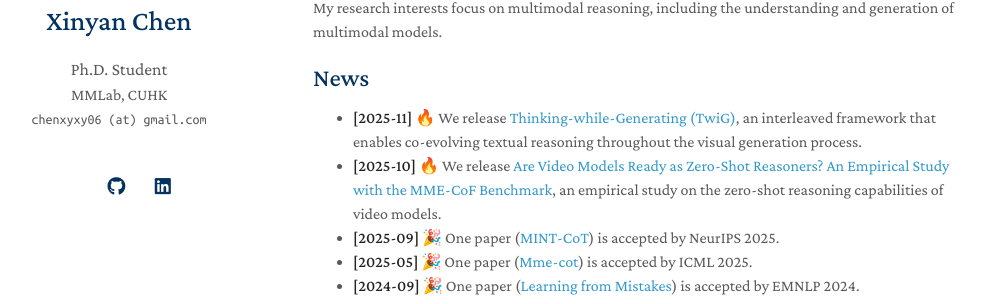
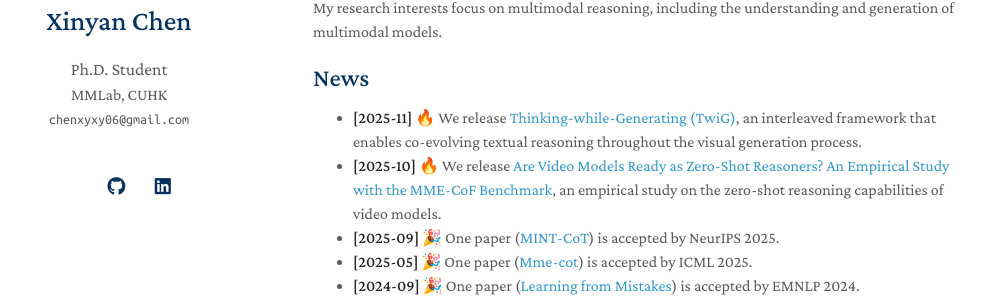
Before and after one commit to xinyan-cxy/xinyan-cxy.github.io, a Jekyll site: the page built from index.md, in a window 1280 px wide. Shown: the part 181-485 px from the top of the page, without its empty margins (157-1143 px from the left). Built offline with Jekyll 4.4.1, drawn with Linux system fonts in a browser that asks for light colours; a style sheet for code colours, icons or effects is not loaded; our own code applies the rules of GitHub Pages for plain Markdown files.

```diff
--- a/_config.yml
+++ b/_config.yml
@@ -2,7 +2,7 @@
 title: Xinyan Chen
 position: Ph.D. Student
 affiliation: MMLab, CUHK
-email: chenxyxy06 (at) gmail.com
+email: chenxyxy06@gmail.com
 
 # Search Engine Optimization (SEO)
 # The following information is used to improve the website traffic from search engines, e.g., Google.
```
